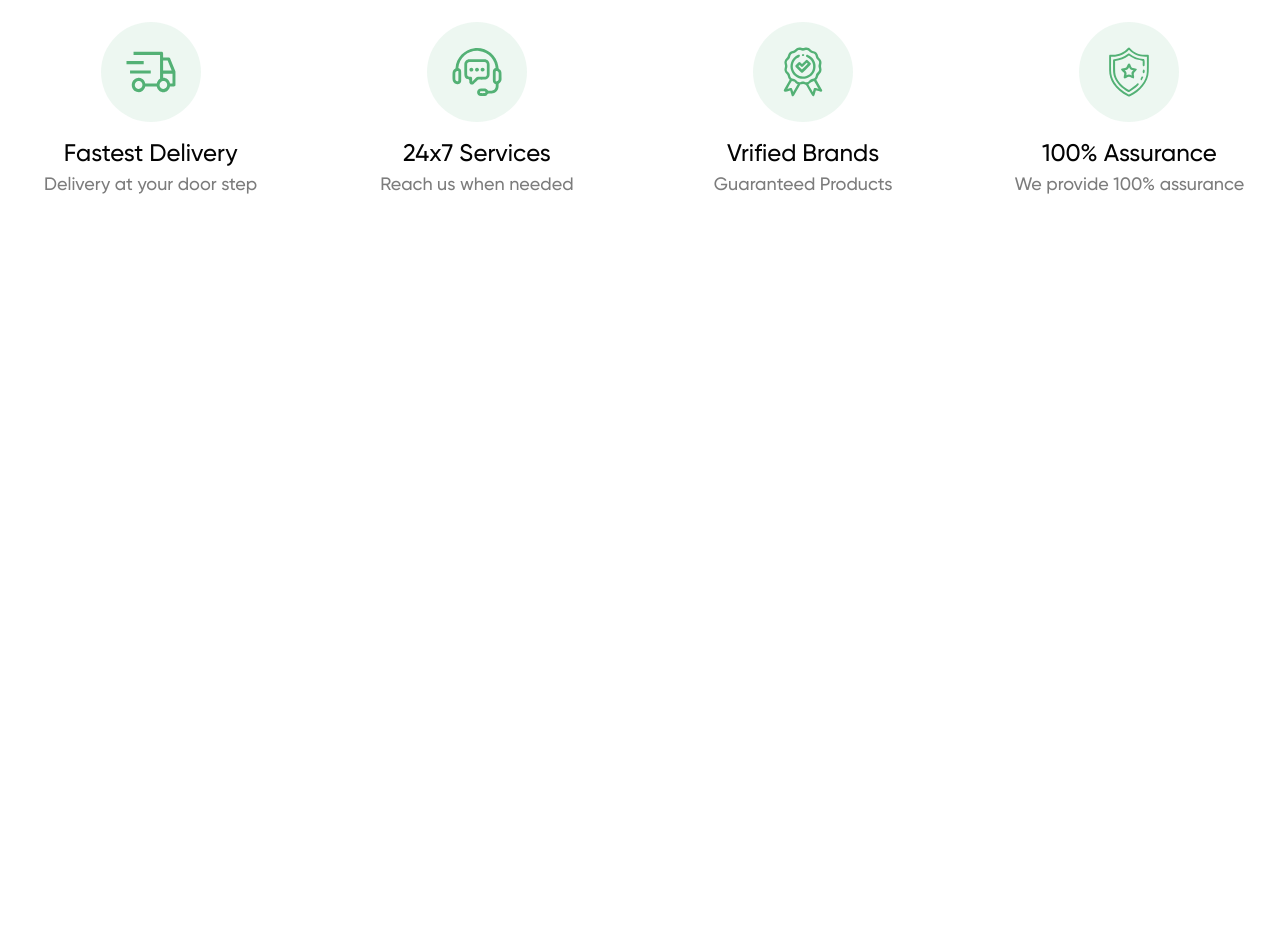
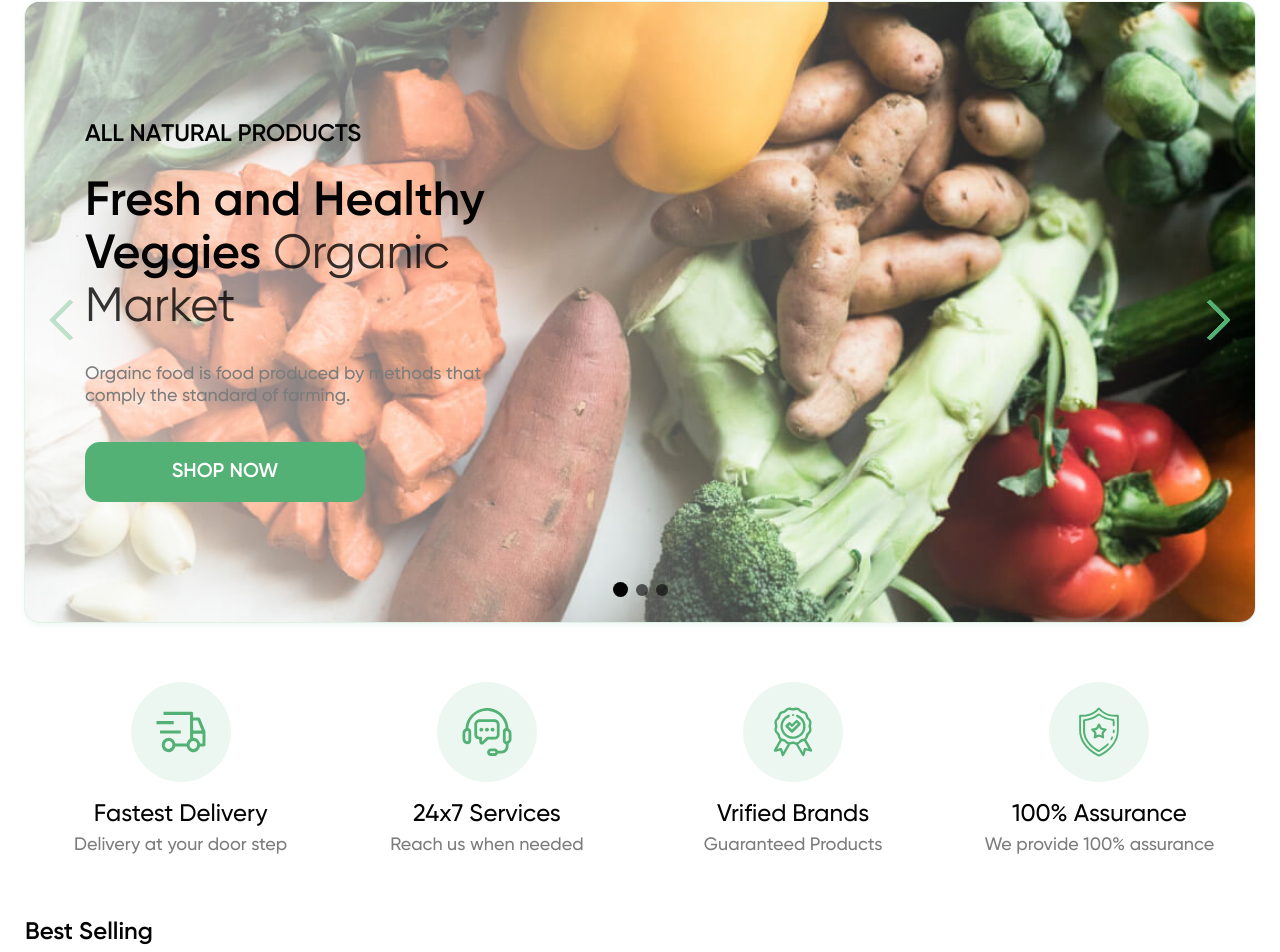
Before and after one commit to imMahmoudKamal/online-groceries, a Vue app: page / in a window 1280 px wide. Shown: the part 58-1010 px from the top of the page. Before the commit the page ends 800 px from the top, so only its background shows below. Built offline with nearby package versions, Linux system fonts and the light colour scheme.

Commit message:
Add Slider in Home && Add Features Component

```diff
--- a/package.json
+++ b/package.json
@@ -8,6 +8,7 @@
     "lint": "eslint . --ext .vue,.js,.jsx,.cjs,.mjs --fix --ignore-path .gitignore"
   },
   "dependencies": {
+    "swiper": "^8.0.7",
     "vue": "^3.2.31",
     "vue-router": "^4.0.12",
     "vuex": "^4.0.2"
--- a/src/components/FeaturesComp.vue
+++ b/src/components/FeaturesComp.vue
@@ -1,39 +1,12 @@
 <template>
   <ul class="features">
-    <li>
+    <li v-for="{ id, title, text, icon } in features" :key="id">
       <div class="features__item">
         <span class="features__item__icon">
-          <DeliveryIcon />
+          <component :is="icon"></component>
         </span>
-        <strong class="features__item__heading">Fastest Delivery</strong>
-        <p class="features__item__text">Delivery at your door step</p>
-      </div>
-    </li>
-    <li>
-      <div class="features__item">
-        <span class="features__item__icon">
-          <ServicesIcon />
-        </span>
-        <strong class="features__item__heading">24x7 Services</strong>
-        <p class="features__item__text">Reach us when needed</p>
-      </div>
-    </li>
-    <li>
-      <div class="features__item">
-        <span class="features__item__icon">
-          <VrifiedIcon />
-        </span>
-        <strong class="features__item__heading">Vrified Brands</strong>
-        <p class="features__item__text">Guaranteed Products</p>
-      </div>
-    </li>
-    <li>
-      <div class="features__item">
-        <span class="features__item__icon">
-          <AssuranceIcon />
-        </span>
-        <strong class="features__item__heading">100% Assurance</strong>
-        <p class="features__item__text">We provide 100% assurance</p>
+        <strong class="features__item__heading">{{ title }}</strong>
+        <p class="features__item__text">{{ text }}</p>
       </div>
     </li>
   </ul>
@@ -44,12 +17,40 @@ import VrifiedIcon from '@imgs/svg/vrified.svg';
 import AssuranceIcon from '@imgs/svg/assurance.svg';
 import ServicesIcon from '@imgs/svg/services.svg';
 import DeliveryIcon from '@imgs/svg/delivery.svg';
+
+const features = [
+  {
+    id: 0,
+    title: 'Fastest Delivery',
+    text: 'Delivery at your door step',
+    icon: DeliveryIcon,
+  },
+  {
+    id: 1,
+    title: '24x7 Services',
+    text: 'Reach us when needed',
+    icon: ServicesIcon,
+  },
+  {
+    id: 2,
+    title: 'Vrified Brands',
+    text: 'Guaranteed Products',
+    icon: VrifiedIcon,
+  },
+  {
+    id: 3,
+    title: '100% Assurance',
+    text: 'We provide 100% assurance',
+    icon: AssuranceIcon,
+  },
+];
 </script>
 
 <style lang="scss" scoped>
 .features {
+  margin: 0;
+  padding: 0;
   list-style: none;
-  padding: 0;
   display: grid;
   grid-template-columns: repeat(2, 1fr);
   gap: 1.25rem;
--- a/src/components/ItemComp.vue
+++ b/src/components/ItemComp.vue
@@ -30,6 +30,23 @@ import PlusIcon from '@imgs/svg/plus.svg';
   padding-top: 100%;
   position: relative;
   border-radius: 0.75rem;
+  position: relative;
+
+  &::after {
+    content: '';
+    position: absolute;
+    inset: 0;
+    border-radius: 0.75rem;
+    box-shadow: 0 0 0 1px rgb(var(--clr-primary) / 50%),
+      0 3px 6px rgb(var(--clr-primary) / 25%);
+    opacity: 0;
+    transition: opacity 200ms ease-in-out;
+    z-index: -1;
+  }
+
+  &:hover::after {
+    opacity: 1;
+  }
 
   .wrapper {
     position: absolute;
--- /dev/null
+++ b/src/components/ItemListComp.vue
@@ -0,0 +1,41 @@
+<template>
+  <ul class="items-list">
+    <li v-for="item in items" :key="item">
+      <ItemComp />
+    </li>
+  </ul>
+</template>
+
+<script setup>
+import ItemComp from './ItemComp.vue';
+
+const items = [1, 2, 3, 4, 5, 6];
+</script>
+
+<style lang="scss" scoped>
+.items-list {
+  margin: 0 auto;
+  padding: 0;
+  list-style: none;
+  display: grid;
+  grid-template-columns: repeat(2, 1fr);
+  gap: 1.25rem;
+
+  @media (min-width: 36rem) {
+    grid-template-columns: repeat(3, 1fr);
+    gap: 1rem;
+  }
+
+  @media (min-width: 48rem) {
+    grid-template-columns: repeat(4, 1fr);
+  }
+
+  @media (min-width: 62rem) {
+    grid-template-columns: repeat(5, 1fr);
+  }
+
+  @media (min-width: 75rem) {
+    grid-template-columns: repeat(6, 1fr);
+  }
+}
+</style>
--- /dev/null
+++ b/src/components/SliderComp.vue
@@ -0,0 +1,253 @@
+<template>
+  <swiper
+    :speed="600"
+    :parallax="true"
+    :pagination="{
+      clickable: true,
+    }"
+    :navigation="true"
+    class="slider"
+  >
+    <div class="slider__bg" data-swiper-parallax="-10%" />
+
+    <swiper-slide
+      class="slider__slide"
+      v-for="({ title, titleLight, subTitle, text, link }, index) of slides"
+      :key="index"
+    >
+      <h1 class="slider__slide__title" data-swiper-parallax="-300">
+        {{ title }}
+        <span class="slider__slide__title__light" v-if="titleLight">
+          {{ titleLight }}
+        </span>
+      </h1>
+
+      <h2 class="slider__slide__subtitle" data-swiper-parallax="-200">
+        {{ subTitle }}
+      </h2>
+
+      <p class="slider__slide__text" data-swiper-parallax="-100">
+        {{ text }}
+      </p>
+
+      <router-link
+        class="slider__slide__cta"
+        :to="{ path: link }"
+        data-swiper-parallax="-200"
+      >
+        Shop Now
+      </router-link>
+    </swiper-slide>
+  </swiper>
+</template>
+
+<script setup>
+import { Swiper, SwiperSlide } from 'swiper/vue';
+import SwiperCore, { Parallax, Pagination, Navigation } from 'swiper/core';
+SwiperCore.use([Parallax, Pagination, Navigation]);
+
+import 'swiper/css';
+import 'swiper/css/pagination';
+import 'swiper/css/navigation';
+
+const slides = [
+  {
+    title: 'Fresh and Healthy Veggies',
+    titleLight: 'Organic Market',
+    subTitle: 'ALL NATURAL PRODUCTS',
+    text: 'Orgainc food is food produced by methods that comply the standard of farming.',
+    link: '/',
+  },
+  {
+    title: 'Fresh and Healthy Veggies',
+    titleLight: 'Organic Market',
+    subTitle: 'ALL NATURAL PRODUCTS',
+    text: 'Orgainc food is food produced by methods that comply the standard of farming.',
+    link: '/',
+  },
+  {
+    title: 'Fresh and Healthy Veggies',
+    titleLight: 'Organic Market',
+    subTitle: 'ALL NATURAL PRODUCTS',
+    text: 'Orgainc food is food produced by methods that comply the standard of farming.',
+    link: '/',
+  },
+];
+</script>
+
+<style lang="scss">
+.slider {
+  height: calc(100vh - 9rem);
+  background: rgb(var(--clr-white));
+  border-radius: 0.75rem;
+  box-shadow: 0 3px 6px rgb(var(--clr-primary) / 10%),
+    0 0 0 1px rgb(var(--clr-primary) / 10%);
+  position: relative;
+
+  &::before {
+    content: '';
+    position: absolute;
+    inset: 0;
+    background: linear-gradient(
+      0,
+      rgb(var(--clr-white) / 100%) -50%,
+      transparent
+    );
+    z-index: 1;
+  }
+
+  &__bg {
+    position: absolute;
+    top: 0;
+    bottom: 0;
+    left: -10%;
+    right: -20%;
+    background-size: cover;
+    background-image: url('@imgs/slider.jpg');
+    background-position: center bottom;
+  }
+
+  &__slide {
+    padding: 0 1.5rem 3.25rem;
+    line-height: 1;
+    display: flex;
+    flex-direction: column;
+    justify-content: flex-end;
+
+    &__subtitle,
+    &__title {
+      font-weight: 600;
+    }
+
+    &__title,
+    &__text {
+      margin-top: 0.5rem;
+      line-height: 1.2;
+    }
+
+    &__subtitle {
+      font-size: 0.7rem;
+      order: -1;
+    }
+
+    &__title {
+      font-size: 0.9rem;
+      max-width: 10rem;
+
+      &__light {
+        font-weight: 400;
+        color: rgb(var(--clr-neutral-900) / 80%);
+      }
+    }
+
+    &__text {
+      font-weight: 500;
+      font-size: 0.6rem;
+      color: rgb(var(--clr-neutral-600));
+    }
+
+    &__cta {
+      background-color: rgb(var(--clr-primary));
+      margin-top: 1.25rem;
+      height: 3rem;
+      border-radius: 0.75rem;
+      text-decoration: none;
+      display: flex;
+      align-items: center;
+      justify-content: center;
+      text-transform: uppercase;
+      font-size: 1rem;
+      font-weight: 600;
+      color: rgb(var(--clr-white));
+    }
+  }
+
+  @media (min-width: 48rem) {
+    &::before {
+      background: linear-gradient(
+        90deg,
+        rgb(var(--clr-white) / 100%) -50%,
+        transparent
+      );
+    }
+
+    &__slide {
+      padding: 6rem 3rem;
+
+      &__subtitle,
+      &__title,
+      &__text {
+        max-width: 20rem;
+      }
+
+      &__title,
+      &__text {
+        margin-top: 1.5rem;
+      }
+
+      &__subtitle {
+        font-size: 1.2rem;
+        letter-spacing: -0.1px;
+      }
+
+      &__title {
+        font-size: 2.4rem;
+        line-height: 1.1;
+      }
+
+      &__text {
+        font-size: 0.9rem;
+      }
+
+      &__cta {
+        margin-top: auto;
+        max-width: 14rem;
+      }
+    }
+  }
+
+  .swiper-pagination {
+    display: flex;
+    align-items: center;
+    justify-content: center;
+    bottom: 1.25rem;
+  }
+
+  .swiper-pagination-bullet {
+    width: 0.6rem;
+    height: 0.6rem;
+    background-color: rgb(var(--clr-neutral-900) / 60%);
+    opacity: 1;
+  }
+
+  .swiper-pagination-bullet-active {
+    width: 0.75rem;
+    height: 0.75rem;
+    background-color: rgb(var(--clr-neutral-900));
+  }
+
+  .swiper-button-next,
+  .swiper-button-prev {
+    right: 10px;
+    padding: 30px;
+
+    &::before {
+      content: '';
+      position: absolute;
+      left: 50%;
+      width: 1.5rem;
+      height: 1.5rem;
+      border-bottom: 0.25rem solid rgb(var(--clr-primary));
+      border-right: 0.25rem solid rgb(var(--clr-primary));
+      border-radius: 0.15rem;
+      transform: translateX(calc(-50% - 0.25rem)) rotate(-45deg);
+    }
+  }
+
+  .swiper-button-prev {
+    &::before {
+      transform: translateX(calc(-50% + 0.25rem)) rotate(135deg);
+    }
+  }
+}
+</style>
--- a/src/scss/main.scss
+++ b/src/scss/main.scss
@@ -4,4 +4,41 @@
 
 body {
   background-color: rgb(var(--clr-white));
+  color: rgb(var(--clr-neutral-900));
 }
+
+.container {
+  padding-left: 1.25rem;
+  padding-right: 1.25rem;
+  margin-right: auto;
+  margin-left: auto;
+
+  @media (min-width: 36rem) {
+    padding-left: unset;
+    padding-right: unset;
+    max-width: calc(100% - 2.5rem); /* 536px */
+  }
+
+  @media (min-width: 90rem) {
+    max-width: 72rem; /* 1440px */
+  }
+}
+
+.section-title {
+  font-size: 1.2rem;
+  font-weight: 600;
+  margin-bottom: 0.75rem;
+
+  @media (min-width: 36rem) {
+    margin-bottom: 1.5rem;
+
+    &::after {
+      content: '';
+      margin-top: 0.5rem;
+      display: block;
+      width: 5rem;
+      height: 3px;
+      background-color: rgb(var(--clr-neutral-900) / 50%);
+    }
+  }
+}
--- a/src/views/HomeView.vue
+++ b/src/views/HomeView.vue
@@ -1,9 +1,48 @@
 <template>
-  <h1>HOME PAGE</h1>
+  <div class="container">
+    <!-- Hero Section -->
+    <div class="hero">
+      <SliderComp />
+    </div>
 
-  <FeaturesComp />
+    <main>
+      <!-- Features Section -->
+      <section class="why-us" aria-label="Why Us">
+        <FeaturesComp />
+      </section>
+
+      <!-- Best Selling Section -->
+      <section class="best-selling" aria-labelledby="#best-selling">
+        <h2 class="section-title" id="best-selling">Best Selling</h2>
+
+        <ItemsListComp items="itemsArray" />
+      </section>
+    </main>
+  </div>
 </template>
 
 <script setup>
 import FeaturesComp from '../components/FeaturesComp.vue';
+import SliderComp from '../components/SliderComp.vue';
+import ItemsListComp from '../components/ItemListComp.vue';
 </script>
+
+<style lang="scss" scoped>
+.hero,
+.why-us,
+.best-selling {
+  margin-top: 1.5rem;
+  margin-bottom: 1.5rem;
+
+  @media (min-width: 48rem) {
+    margin-top: 3rem;
+    margin-bottom: 3rem;
+  }
+}
+
+.why-us {
+  margin-left: auto;
+  margin-right: auto;
+  max-width: 60rem; /* 1200px */
+}
+</style>
```
Also changed, not shown: src/assets/images/slider.jpg (added), 1 other file (tests, documents, lock files or other folders).
